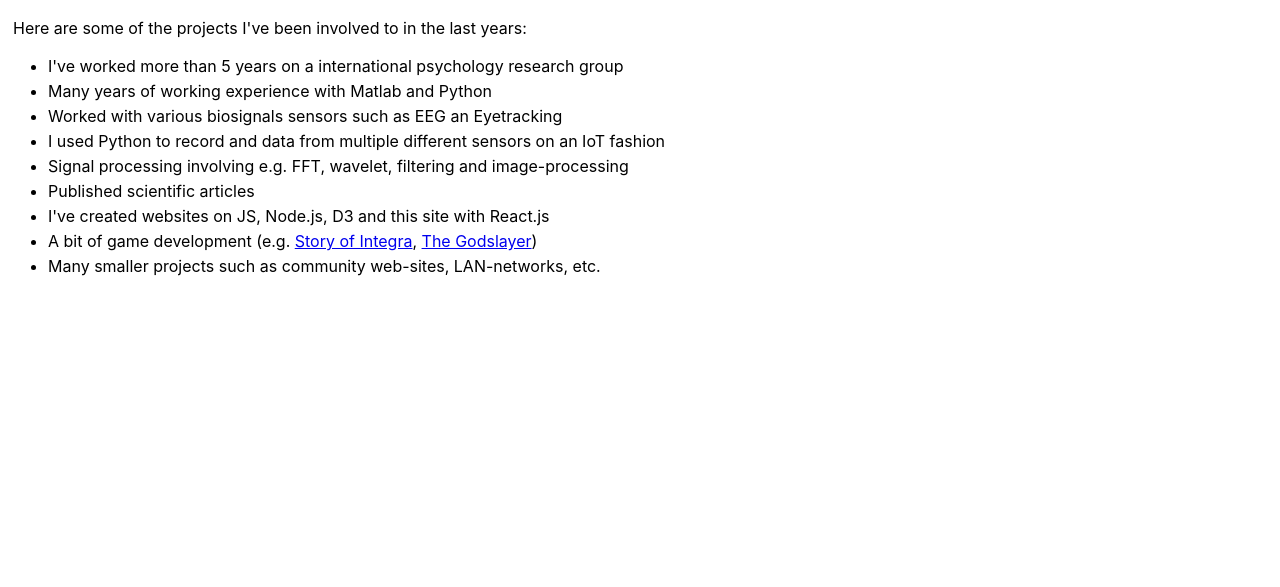
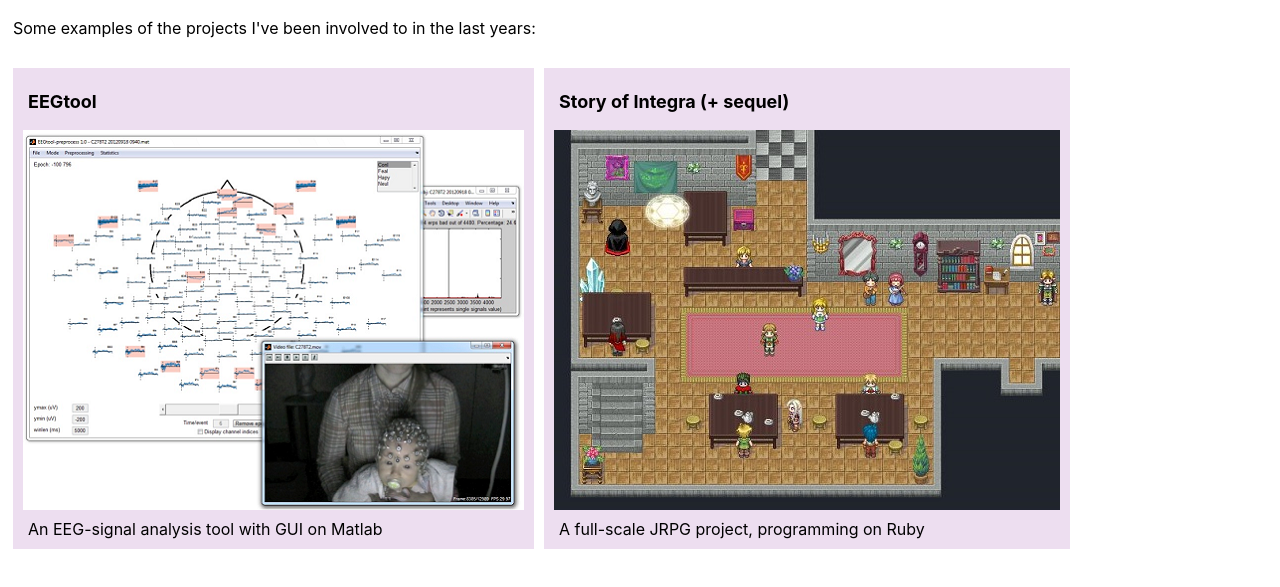
Before and after one commit to juissi999/juissi999.github.io, a React app: page /#/projects in a window 1280 px wide. Shown: the part 103-690 px from the top of the page. Built offline with nearby package versions, Linux system fonts and the light colour scheme.

Commit message:
Projects-page reworked

```diff
--- a/src/components/projects.js
+++ b/src/components/projects.js
@@ -1,5 +1,19 @@
 import React from 'react'
 import {Text, Hyperlink, Ulist, Img, Head} from './elements'
+
+import eegtool from './img/eegtool_small.png'
+import integra from './img/integra.jpg'
+
+const project_desc = [{name:'EEGtool', img:eegtool, desc:'An EEG-signal analysis tool with GUI on Matlab'},
+                      {name:'Story of Integra (+ sequel)', img:integra, desc:'A full-scale JRPG project, programming on Ruby'}]
+
+const Project = ({name, img, desc}) => {
+  return (<div class="project">
+    <h3>{name}</h3>
+    <Img src={img} class={'block_element'}/>
+    <Text txt={desc} />
+  </div>)
+}
 
 const Projects = () => {
 
@@ -14,10 +28,15 @@ const Projects = () => {
    ', ', <Hyperlink txt={'The Godslayer'} to={'https://rpgmaker.net/games/5291/'} />, ')'],
   ['Many smaller projects such as community web-sites, LAN-networks, etc.']]
 
+  const mapprojects = () => project_desc.map((el,i) => {
+    return (<Project name={el.name} img={el.img} desc={el.desc}/>)
+  })
+
   return (<>
   <Head text={'Projects'}/>
-    <Text txt={'Here are some of the projects I\'ve been involved to in the last years:'}/>
-    <Ulist elements={elementlist}/>
+    <Text txt={'Some examples of the projects I\'ve been involved to in the last years:'}/>
+    <br/>
+    {mapprojects()}
     </>
   )
 }
--- a/src/style.css
+++ b/src/style.css
@@ -19,7 +19,7 @@ p {
 }
 
 .linkbar a:hover {
-  color: black;
+  color: white;
   background-color: rgb(130, 31, 150);
 }
 
@@ -31,7 +31,13 @@ p {
 h1 {
   color:rgb(130, 31, 150);
   /*color: #3b61e9;*/
-  margin-left: 5px
+  margin-left: 5px;
+}
+
+h3 {
+  color:black;
+  font-size: 18px;
+  margin-left: 5px;
 }
 
 li {
@@ -48,8 +54,15 @@ li {
   margin: 15px 5px 25px 0px;
 }
 
-.topimage{
+.topimage {
   height: 40px;
+}
+
+.project {
+  background-color: rgba(130, 31, 150, 0.144);
+  display: inline-block;
+  margin: 5px;
+  padding: 5px 10px 5px 10px;
 }
 
 /*
```
Also changed, not shown: 06ba03cb728f061c90a39b74f04eeaf1.jpg (added), a92851e0320a4c5e00c38ebac45def4c.png (added), main.js, src/components/img/eegtool_small.png (added), src/components/img/integra.jpg (added).
